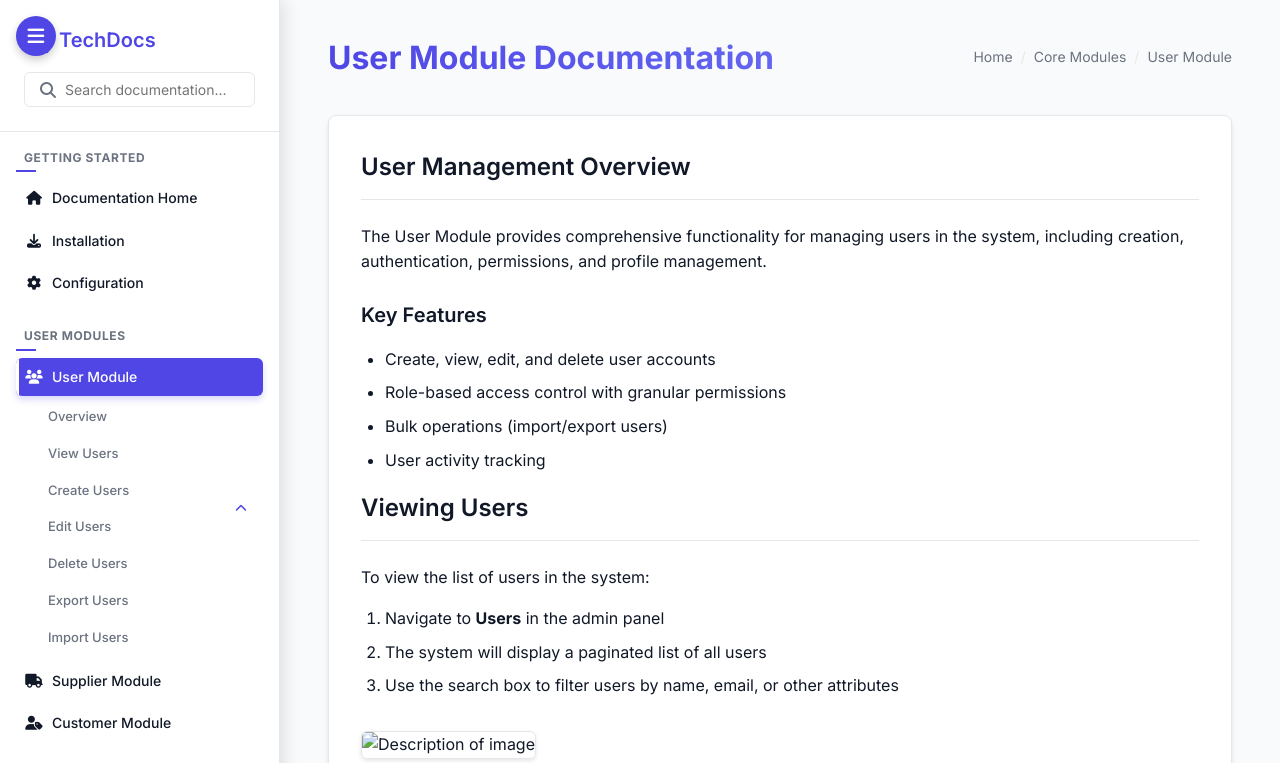
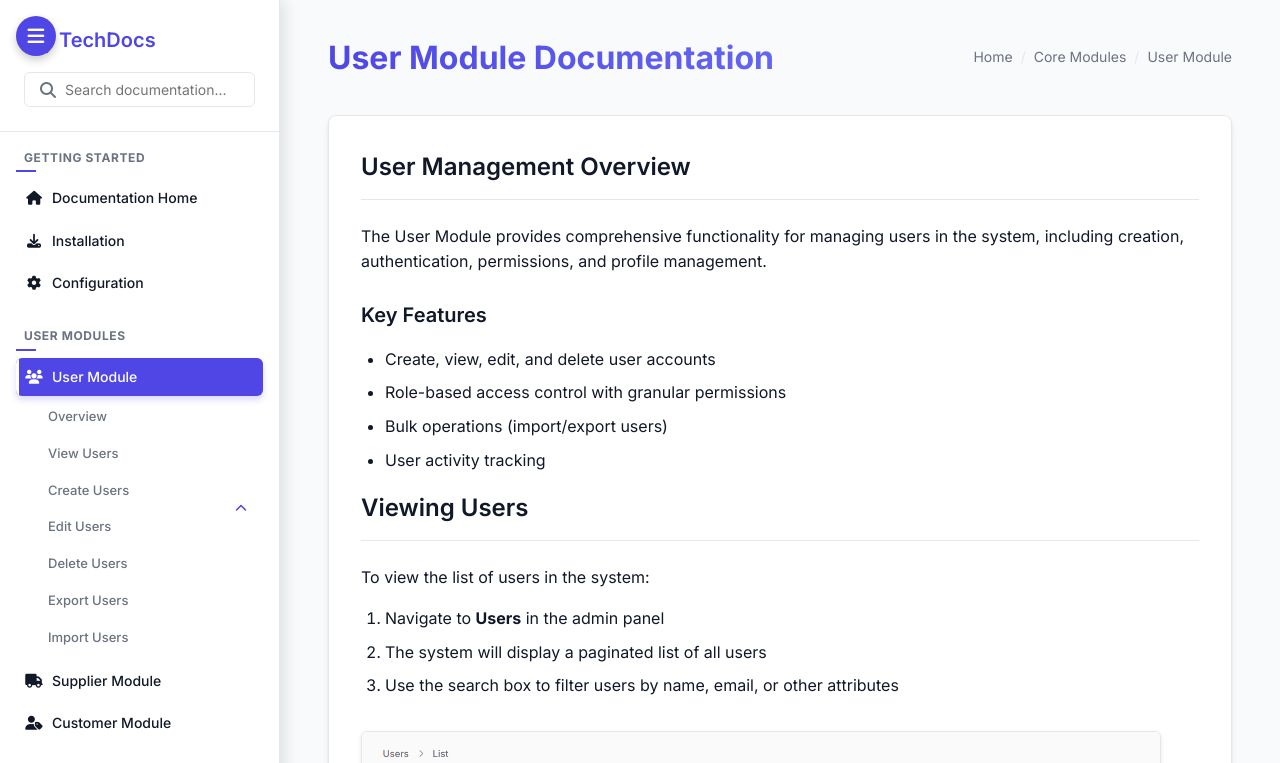
Before and after one commit to sahan-2001/Tailor-Trail-ERP-documentation, a plain HTML site: page user-module.html in a window 1280 px wide. Shown: the top 763 px of the page. Drawn offline with Linux system fonts and the light colour scheme; files whose address does not match are found by name.

Commit message:
set image link for testing

```diff
--- a/user-module.html
+++ b/user-module.html
@@ -138,7 +138,7 @@
                     <li>Use the search box to filter users by name, email, or other attributes</li>
                 </ol>
 
-                <img src="user-1.png" alt="Description of image" width="800">
+                <img src="https://github.com/sahan-2001/Tailor-Trail-ERP-documentation/blob/main/Screenshots/user/1.png" alt="Description of image" width="800">
                 <br>
                 <br>
 
```
